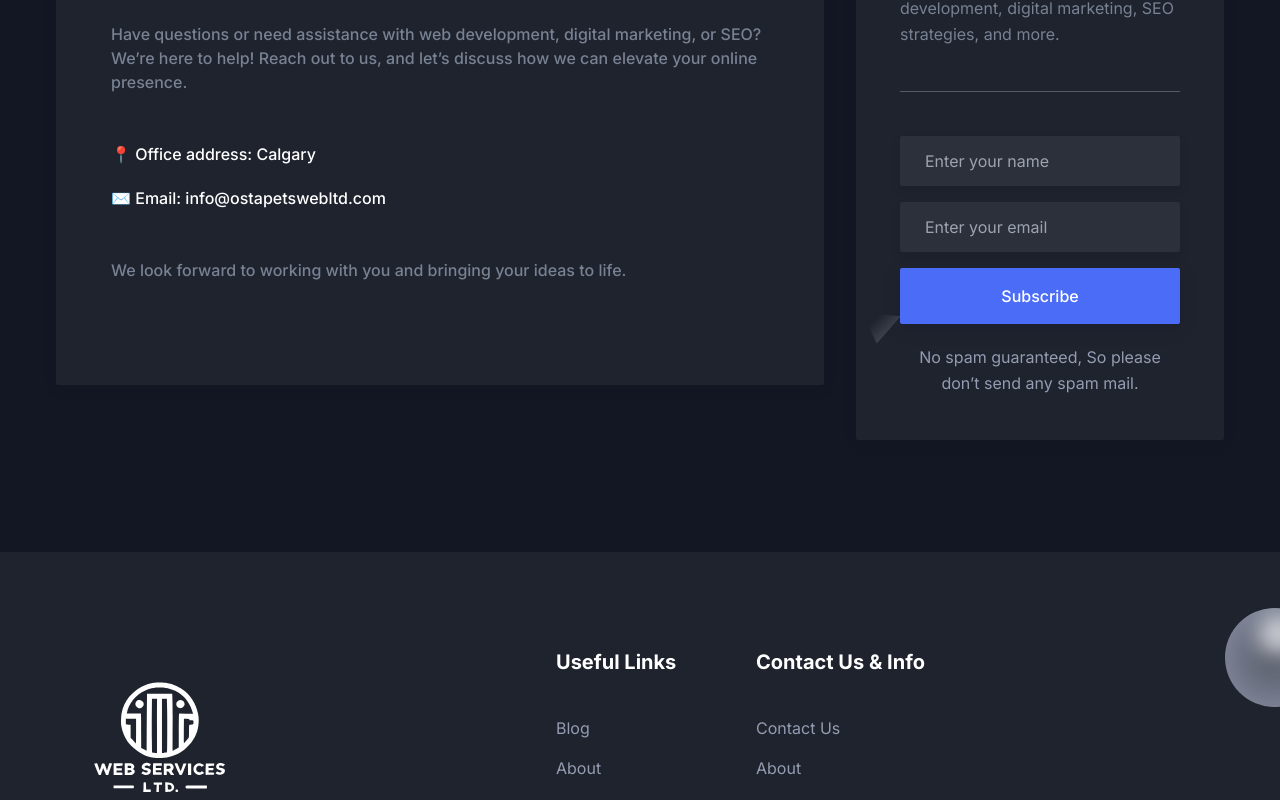
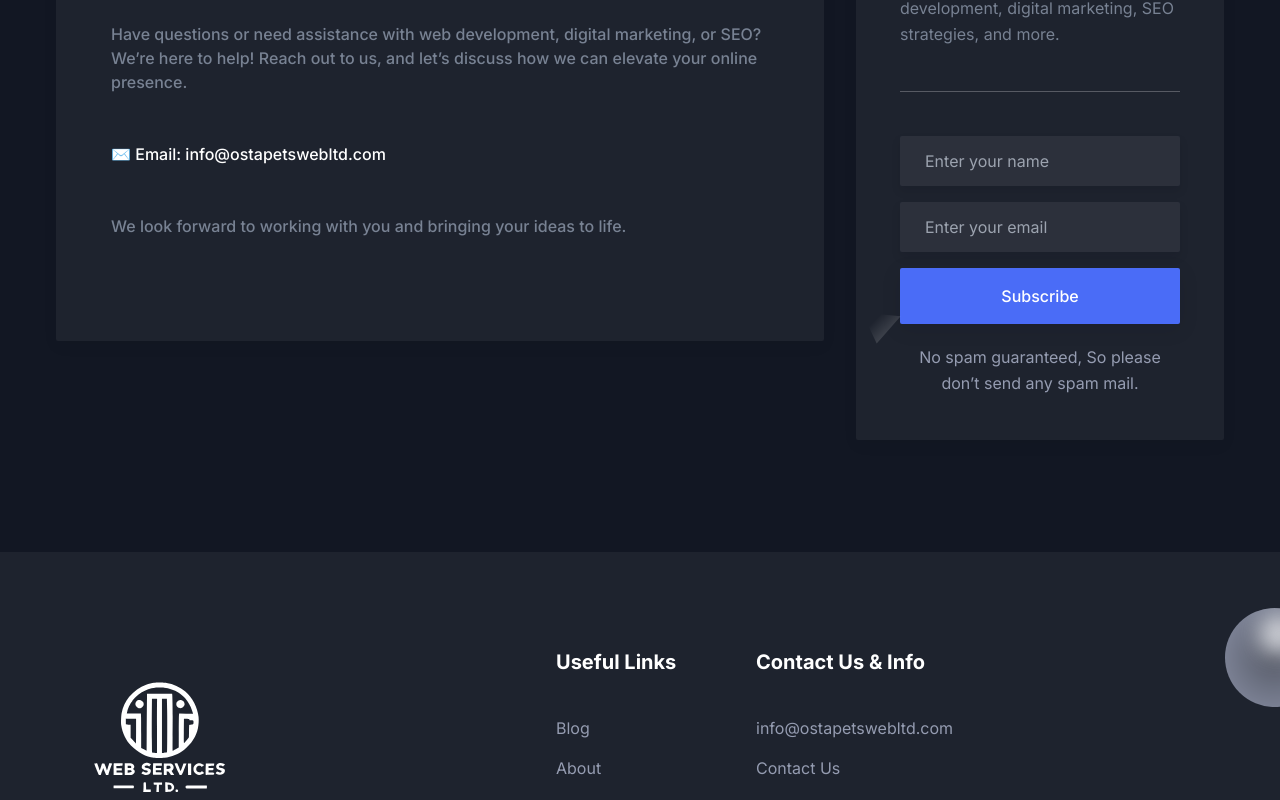
Before and after one commit to VashchenkoOleksandr/ostapec-business, a Next.js app: page / in a window 1280 px wide. Shown: the part 7875-8675 px from the top of the page. Built offline with nearby package versions, Linux system fonts and the light colour scheme.

Commit message:
Mail update

```diff
--- a/src/components/Contact/index.tsx
+++ b/src/components/Contact/index.tsx
@@ -24,9 +24,6 @@ const Contact = () => {
                             </p>
                             <ul className="mb-12 text-base font-medium">
                                 <li className="mb-5 text-base font-medium text-black dark:text-white ">
-                                    📍 Office address: Calgary
-                                </li>
-                                <li className="mb-5 text-base font-medium text-black dark:text-white ">
                                     ✉️ Email: <a href="mailto:info@ostapetswebltd.com">info@ostapetswebltd.com</a>
                                 </li>
                             </ul>
--- a/src/components/Footer/index.tsx
+++ b/src/components/Footer/index.tsx
@@ -140,6 +140,14 @@ const Footer = () => {
                   Contact Us & Info
                 </h2>
                 <ul>
+                  <li>
+                    <Link
+                      href="mailto:info@ostapetswebltd.com"
+                      className="mb-4 inline-block text-base text-body-color duration-300 hover:text-primary dark:text-body-color-dark dark:hover:text-primary"
+                    >
+                      info@ostapetswebltd.com
+                    </Link>
+                  </li>
                   <li>
                     <Link
                       href="/contact"
```
